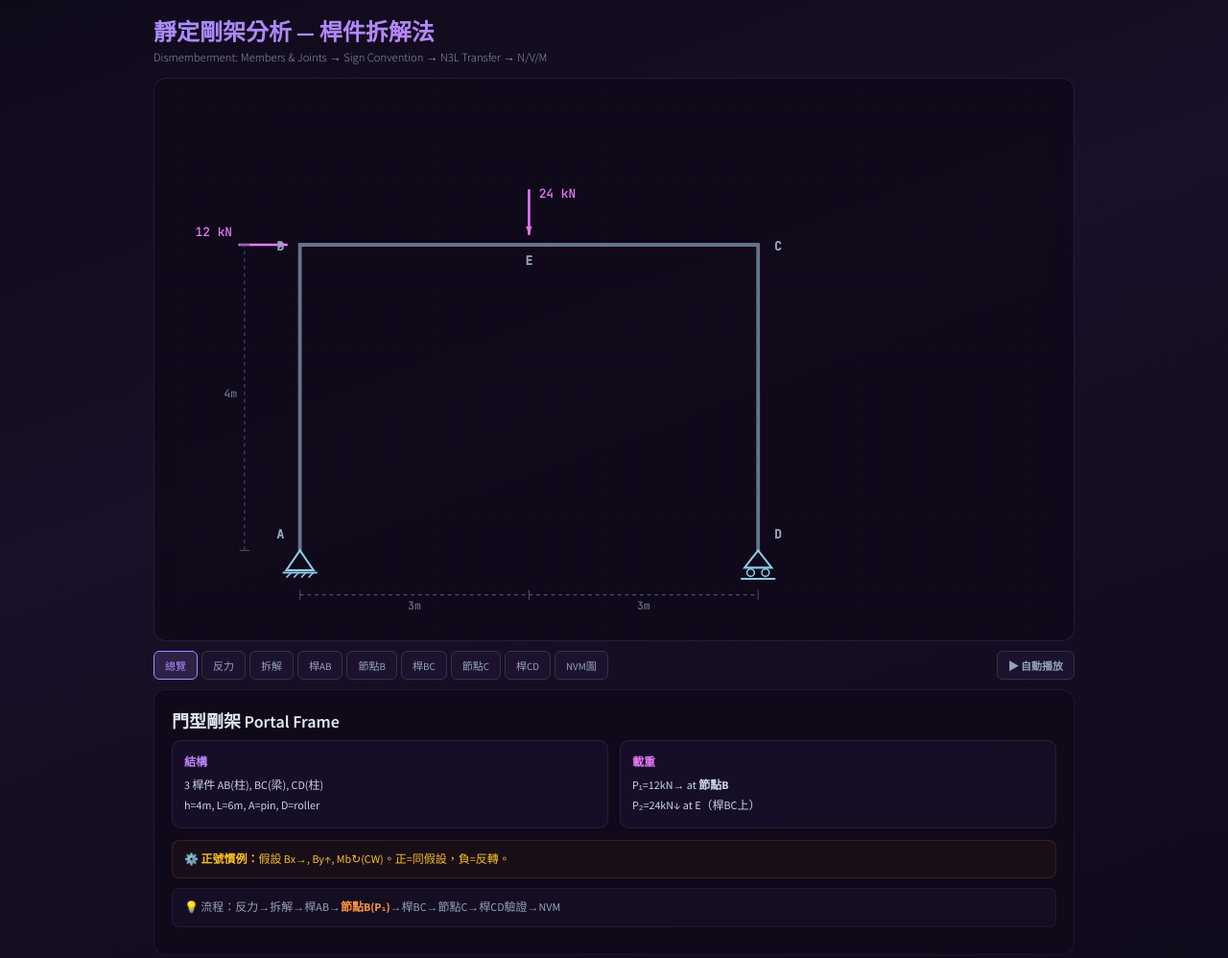
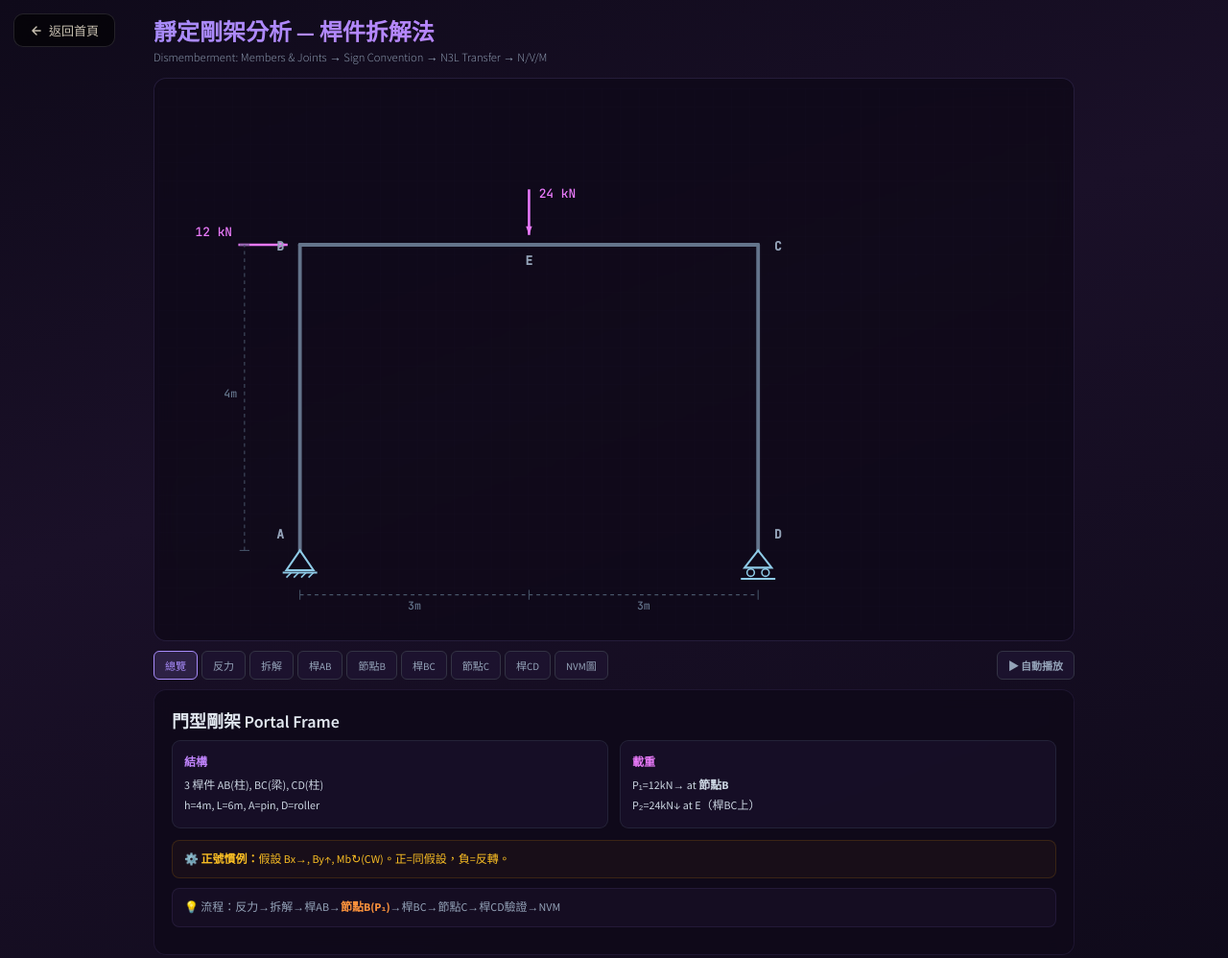
Before and after one commit to cornetlin/structural-analysis, a plain HTML site: page frame-analysis-NVM-diagrams.html in a window 1280 px wide. Shown: the top 998 px of the page at 96% size. Drawn offline with Linux system fonts and the light colour scheme.

Commit message:
Add files via upload

```diff
--- a/frame-analysis-NVM-diagrams.html
+++ b/frame-analysis-NVM-diagrams.html
@@ -59,6 +59,7 @@ h1{font-size:24px;font-weight:700;background:linear-gradient(135deg,#a78bfa,#c08
 </style>
 </head>
 <body>
+<a href="index.html" style="position:fixed;top:14px;left:14px;z-index:9999;display:inline-flex;align-items:center;gap:6px;padding:7px 16px;border-radius:10px;background:rgba(0,0,0,0.6);border:1px solid rgba(255,255,255,0.12);color:#c8c0b0;font-size:13px;font-family:'Noto Sans TC',sans-serif;text-decoration:none;backdrop-filter:blur(8px);transition:all 0.2s" onmouseover="this.style.background='rgba(0,0,0,0.8)';this.style.color='#f0ead6'" onmouseout="this.style.background='rgba(0,0,0,0.6)';this.style.color='#c8c0b0'"><svg width="14" height="14" viewBox="0 0 24 24" fill="none" stroke="currentColor" stroke-width="2.5" stroke-linecap="round" stroke-linejoin="round"><path d="M19 12H5M12 19l-7-7 7-7"/></svg>返回首頁</a>
 <div class="ctn">
 <h1>靜定剛架分析 — 桿件拆解法</h1>
 <p class="sub">Dismemberment: Members & Joints → Sign Convention → N3L Transfer → N/V/M</p>
```
Also changed, not shown: stability-determination.html (+1 -0 lines), structural-teaching.html (+1 -0 lines), truss-analysis-full.html (+1 -0 lines), unit-load-method.html (+1 -0 lines), warren-truss-method-of-joints.html (+1 -0 lines), warren-truss-method-of-sections.html (+1 -0 lines).
